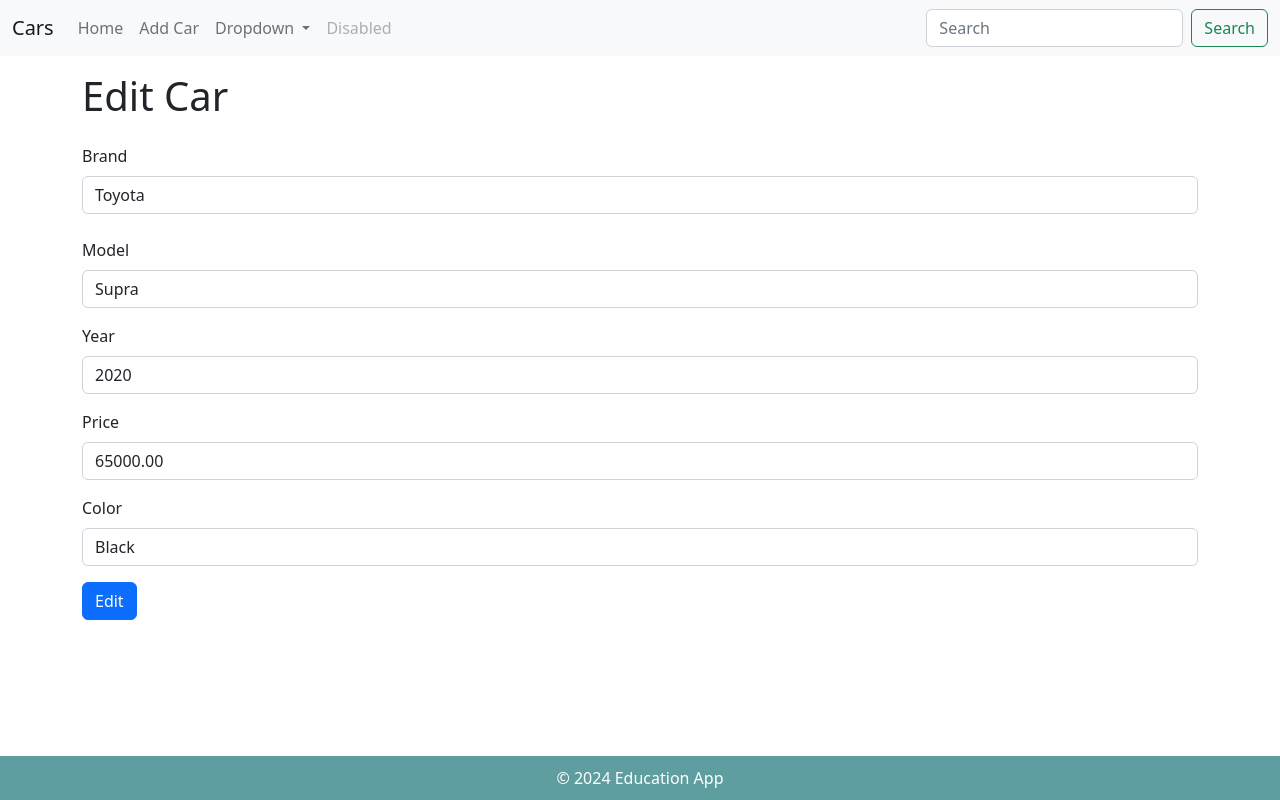
After one commit to oliare/Python, a Django app: page /edit/1/ in a window 1280 px wide. The commit adds this page. Run offline with Django 5.2, Linux system fonts and the light colour scheme; data comes from the database, SQL or seed files in the repository; both versions use the stored data as it was after the commit.

Commit message:
add edit and create func

```diff
--- /dev/null
+++ b/djangoproject/cars/forms/edit.py
@@ -0,0 +1,8 @@
+from django import forms
+from cars.models import Car
+
+
+class EditCar(forms.ModelForm):
+    class Meta:
+        model = Car
+        fields = "__all__"  # all model fields
--- a/djangoproject/cars/templates/_layout.html
+++ b/djangoproject/cars/templates/_layout.html
@@ -25,10 +25,10 @@
             <div class="collapse navbar-collapse" id="navbarSupportedContent">
                 <ul class="navbar-nav me-auto mb-2 mb-lg-0">
                     <li class="nav-item">
-                        <a class="nav-link active" aria-current="page" href="#">Home</a>
+                        <a class="nav-link" aria-current="page" href="/">Home</a>
                     </li>
                     <li class="nav-item">
-                        <a class="nav-link" href="#">Link</a>
+                        <a class="nav-link" href="/cars/create">Add Car</a>
                     </li>
                     <li class="nav-item dropdown">
                         <a class="nav-link dropdown-toggle" href="#" role="button" data-bs-toggle="dropdown"
--- /dev/null
+++ b/djangoproject/cars/templates/edit.html
@@ -0,0 +1,32 @@
+{% extends "list.html" %}
+
+{% block header %}Edit Car{% endblock %}
+
+{% block content %}
+<form method="post">
+    {% csrf_token %}
+    <div class="my-4">
+        <label class="form-label">Brand</label>
+        <input value="{{ form.brand.value }}" type="text" name="brand" class="form-control" placeholder="Enter brand">
+    </div>
+    <div class="mb-3">
+        <label class="form-label">Model</label>
+        <input value="{{ form.model.value }}" type="text" name="model" class="form-control" placeholder="Enter model">
+    </div>
+    <div class="mb-3">
+        <label class="form-label">Year</label>
+        <input value="{{ form.year.value}}" type="text" name="year" class="form-control" placeholder="Enter year">
+    </div>
+    <div class="mb-3">
+        <label class="form-label">Price</label>
+        <input value="{{ form.price.value }}" type="text" name="price" class="form-control" placeholder="Enter price">
+    </div>
+    <div class="mb-3">
+        <label class="form-label">Color</label>
+        <input value="{{ form.color.value }}" type="text" name="color" class="form-control" placeholder="Enter color">
+    </div>
+    <div>
+        <button type="submit" class="btn btn-primary">Edit</button>
+    </div>
+</form>
+{% endblock %}
--- a/djangoproject/cars/templates/list.html
+++ b/djangoproject/cars/templates/list.html
@@ -30,6 +30,9 @@
                     <a href="/cars/details/{{ car.id }}" class="btn btn-outline-primary">
                         <i class="bi bi-eye"></i>
                     </a>
+                    <a href="/cars/edit/{{ car.id }}" class="btn btn-outline-secondary">
+                        <i class="bi bi-pen"></i>
+                    </a>
                     <a href="/cars/delete/{{ car.id }}" class="btn btn-outline-danger">
                         <i class="bi bi-trash3"></i>
                     </a>
--- a/djangoproject/cars/urls.py
+++ b/djangoproject/cars/urls.py
@@ -5,6 +5,8 @@ from cars import views
 urlpatterns = [
     path('', views.list),
     path('list/', views.list),
+    path('create/', views.create),
+    path('edit/<int:id>/', views.edit),
     path('details/<int:id>/', views.details),
     path('delete/<int:id>/', views.delete),
 ]
--- a/djangoproject/cars/views.py
+++ b/djangoproject/cars/views.py
@@ -1,9 +1,40 @@
+from django.http import HttpResponse
 from django.shortcuts import redirect, render
 from cars.models import Car
+from cars.forms.create import CreateCar
+from cars.forms.edit import EditCar
 
 def list(request):
     cars = Car.objects.all()
     return render(request, "list.html", {"cars": cars})
+
+def create(request):
+    form = CreateCar()
+
+    if request.method == "POST":
+        form = CreateCar(request.POST)
+
+        if form.is_valid():
+            form.save()
+            return redirect("/cars")
+
+    return render(request, "create.html", {"form": form})
+
+
+def edit(request, id):
+    try: car = Car.objects.get(id=id)
+    except Car.DoesNotExist:
+        return render(request, "error_404.html")
+
+    form = EditCar(instance=car)
+    if request.method == "POST":
+        form = CreateCar(request.POST, instance=car)
+
+        if form.is_valid():
+            form.save()
+            return redirect("/cars")
+
+    return render(request, "edit.html", {"form": form})
 
 def details(request, id):
     try: car = Car.objects.get(id=id)
--- a/djangoproject/djangoproject/urls.py
+++ b/djangoproject/djangoproject/urls.py
@@ -3,5 +3,6 @@ from django.urls import include, path
 
 urlpatterns = [
     path("admin/", admin.site.urls),
+    path("", include("cars.urls")),
     path("cars/", include("cars.urls")),
 ]
```
Also changed, not shown: djangoproject/cars/forms/create.py (added, +8 -0 lines), djangoproject/cars/templates/create.html (added, +37 -0 lines), djangoproject/db.sqlite3.
